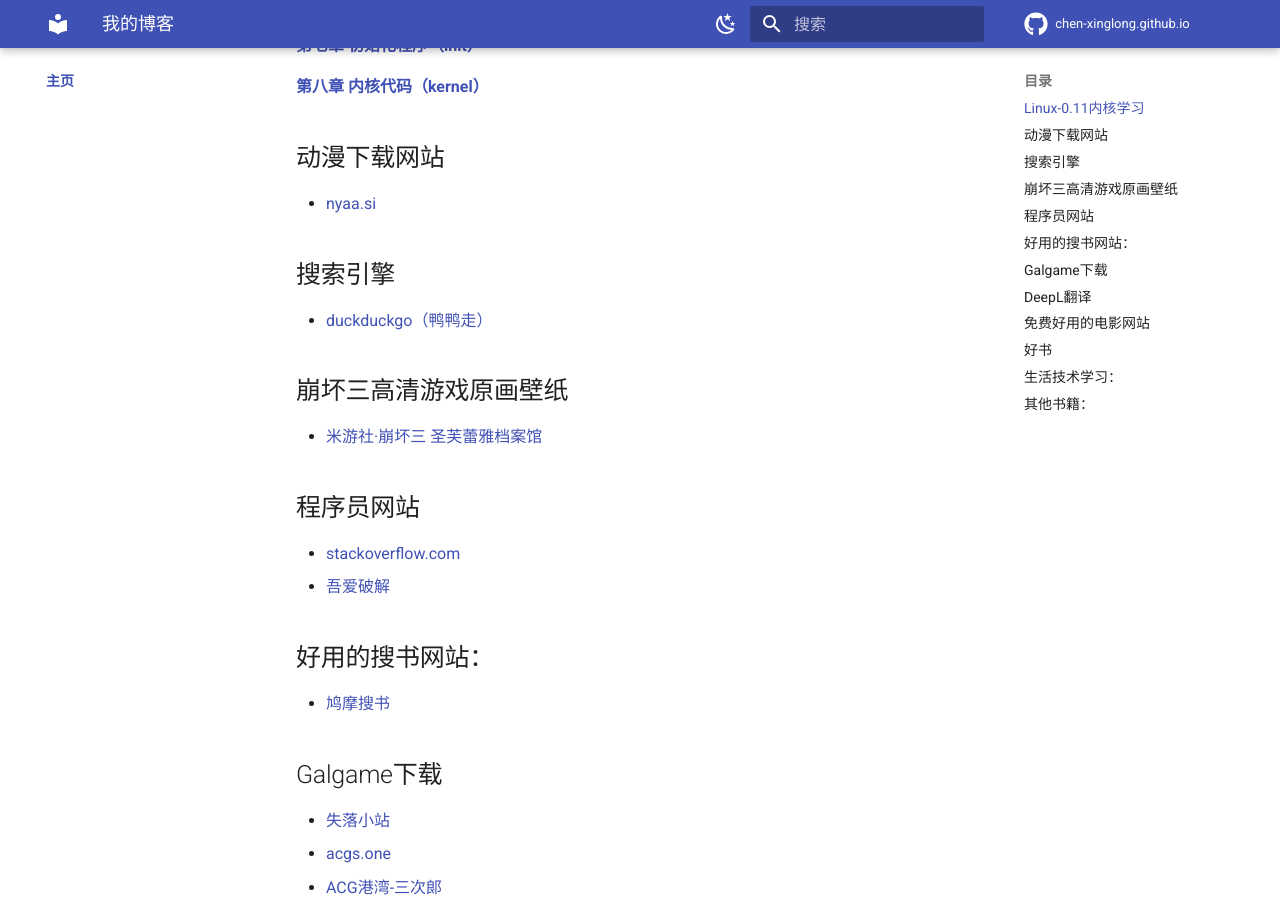
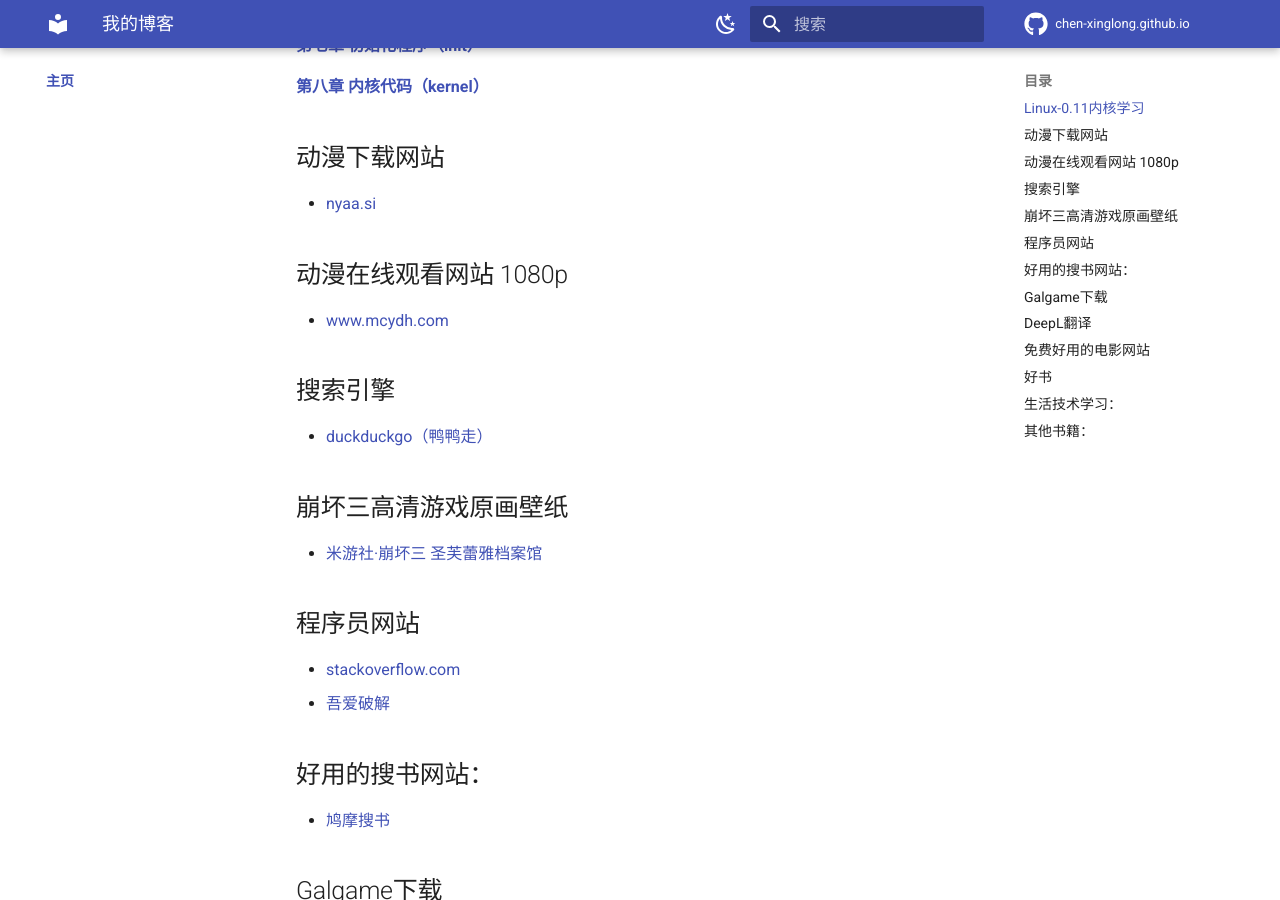
Before and after one commit to chen-xinglong/chen-xinglong.github.io, an MkDocs documentation site: the page built from docs/index.md, in a window 1280 px wide and 900 px high, scrolled down 537 px. Built offline with MkDocs 1.6.1 and Material for MkDocs 9.7.7, drawn with Linux system fonts in a browser that asks for light colours; comment, search, counter and statistics services are not loaded.

Commit message:
modify index.md

```diff
--- a/docs/index.md
+++ b/docs/index.md
@@ -29,6 +29,9 @@
 
 ## 动漫下载网站
 - [nyaa.si](https://nyaa.si/)
+
+## 动漫在线观看网站 1080p
+- [www.mcydh.com](https://www.mcydh.com/vodplay/8505-1-1.html)
 
 ## 搜索引擎
 
```
